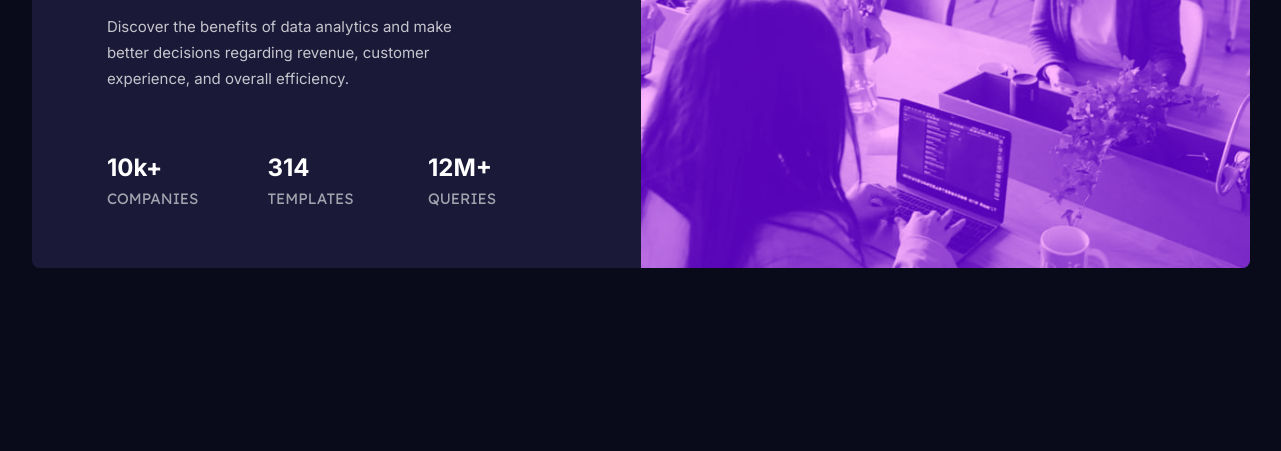
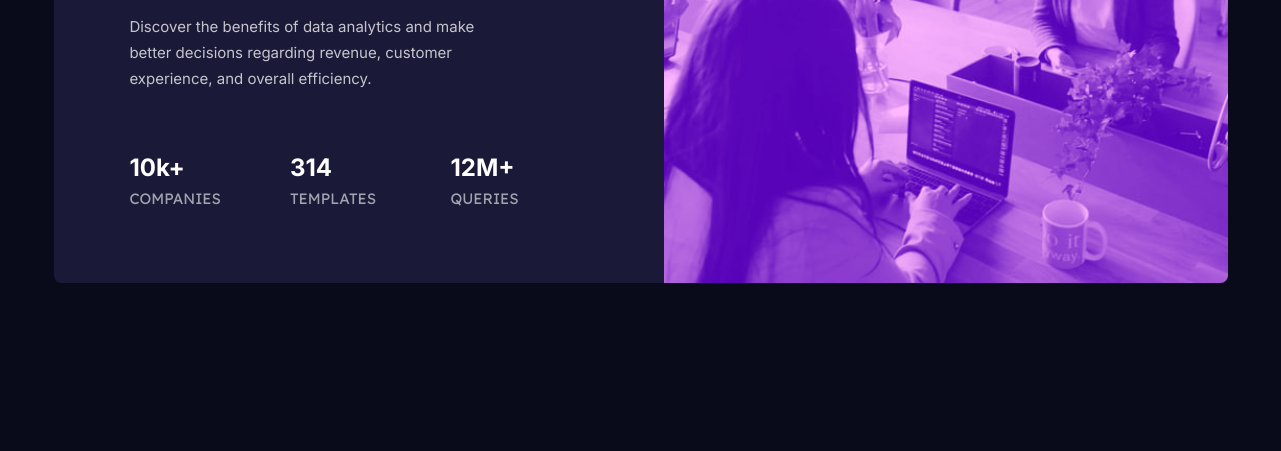
Before and after one commit to iyefreedy/stats-preview-card-component, a plain HTML site: page index.html in a window 1536 px wide. Shown: the part 349-800 px from the top of the page, without its empty margins (127-1408 px from the left). Drawn offline with Linux system fonts and the light colour scheme.

Commit message:
fix: remove white space on her background

```diff
--- a/css/style.css
+++ b/css/style.css
@@ -69,8 +69,8 @@ body {
 }
 
 .hero-background {
-    height: 275px;
-    background-image: url("/images/image-header-mobile.jpg");
+    height: 230px;
+    background-image: url(../images/image-header-mobile.jpg);
     background-color: var(--soft-violet);
     background-blend-mode: overlay;
     background-position: center;
@@ -149,13 +149,15 @@ section ul li span {
         flex: 1;
     }
 
-    .hero-background,
     main {
-        padding: 4rem 5rem;
+        padding: 5rem;
     }
 
     .hero-background {
         height: auto;
+        background-image: url(../images/image-header-desktop.jpg);
+        background-size: cover;
+        padding: 5rem 3.5rem;
     }
 
     header {
```
